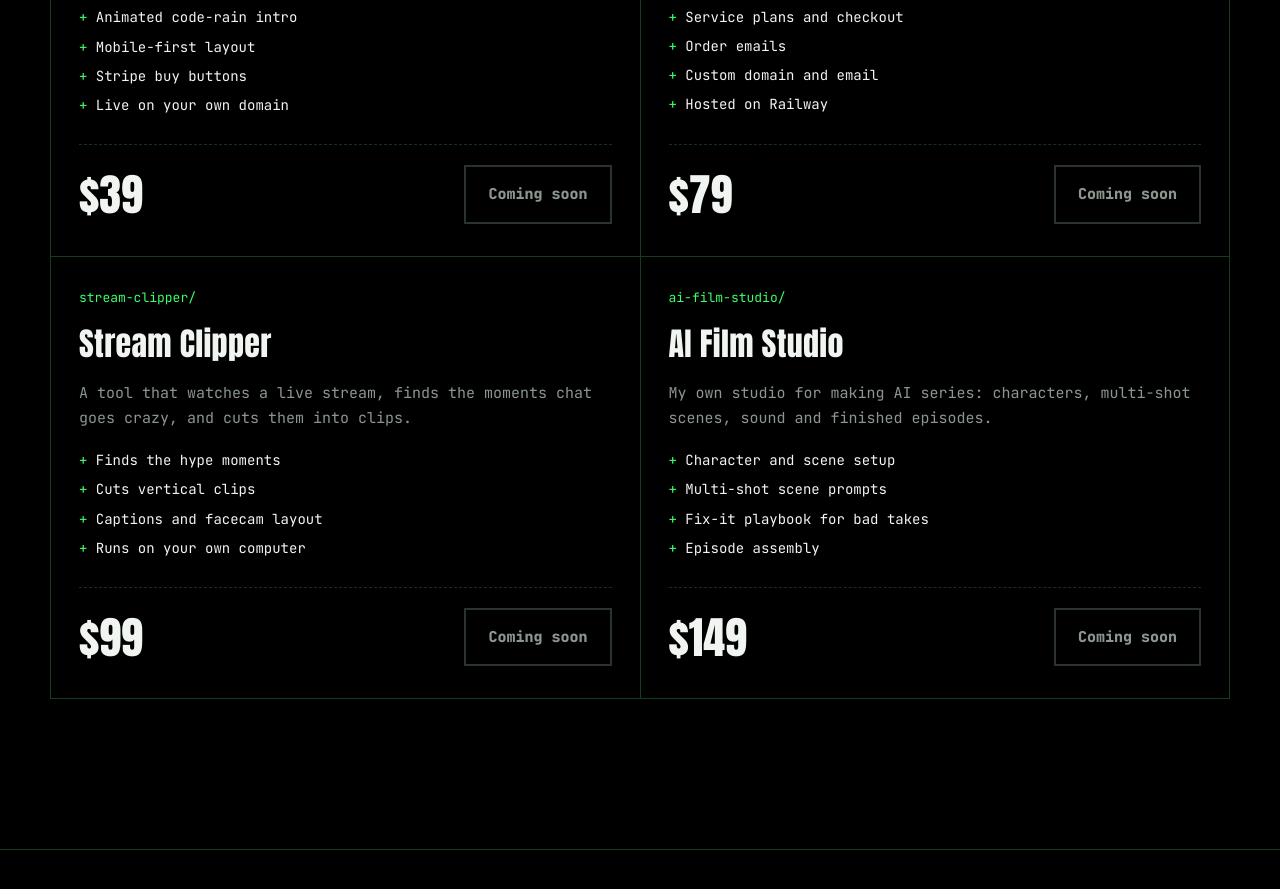
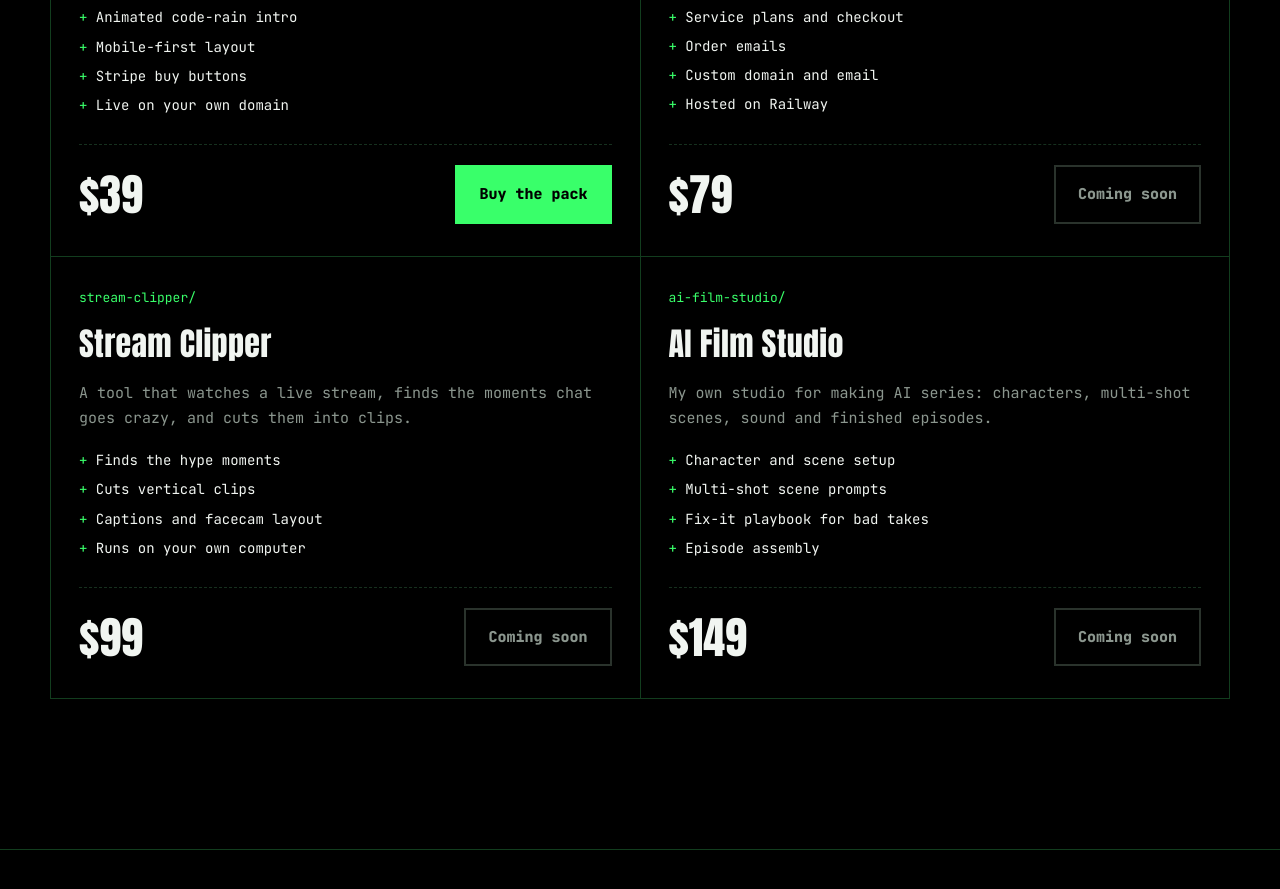
Before and after one commit to mrponyrivers/ponybuilds_site, a website: page public/index.html in a window 1280 px wide. Shown: the part 2969-3858 px from the top of the page. Drawn offline with Linux system fonts and the light colour scheme; animation ran at ten frames a second.

Commit message:
Motion Website pack: live Stripe Buy link
Co-Authored-By: Claude Opus 5.5 <noreply@anthropic.com>
Claude-Session: https://claude.ai/code/session_01XkPM7pvVMd2asRPXQECmoz

```diff
--- a/public/index.html
+++ b/public/index.html
@@ -285,7 +285,7 @@
 const PB = {
   // Paste each pack's Stripe Payment Link. Empty = button shows "Coming soon".
   packs: {
-    website: '',   // Motion Website       $39
+    website: 'https://buy.stripe.com/6oU7sNfewexH7madGKaEE00',   // Motion Website       $39 (live)
     bizsite: '',   // Business Site        $79
     clipper: '',   // Stream Clipper       $99
     studio:  ''    // AI Film Studio      $149
```
